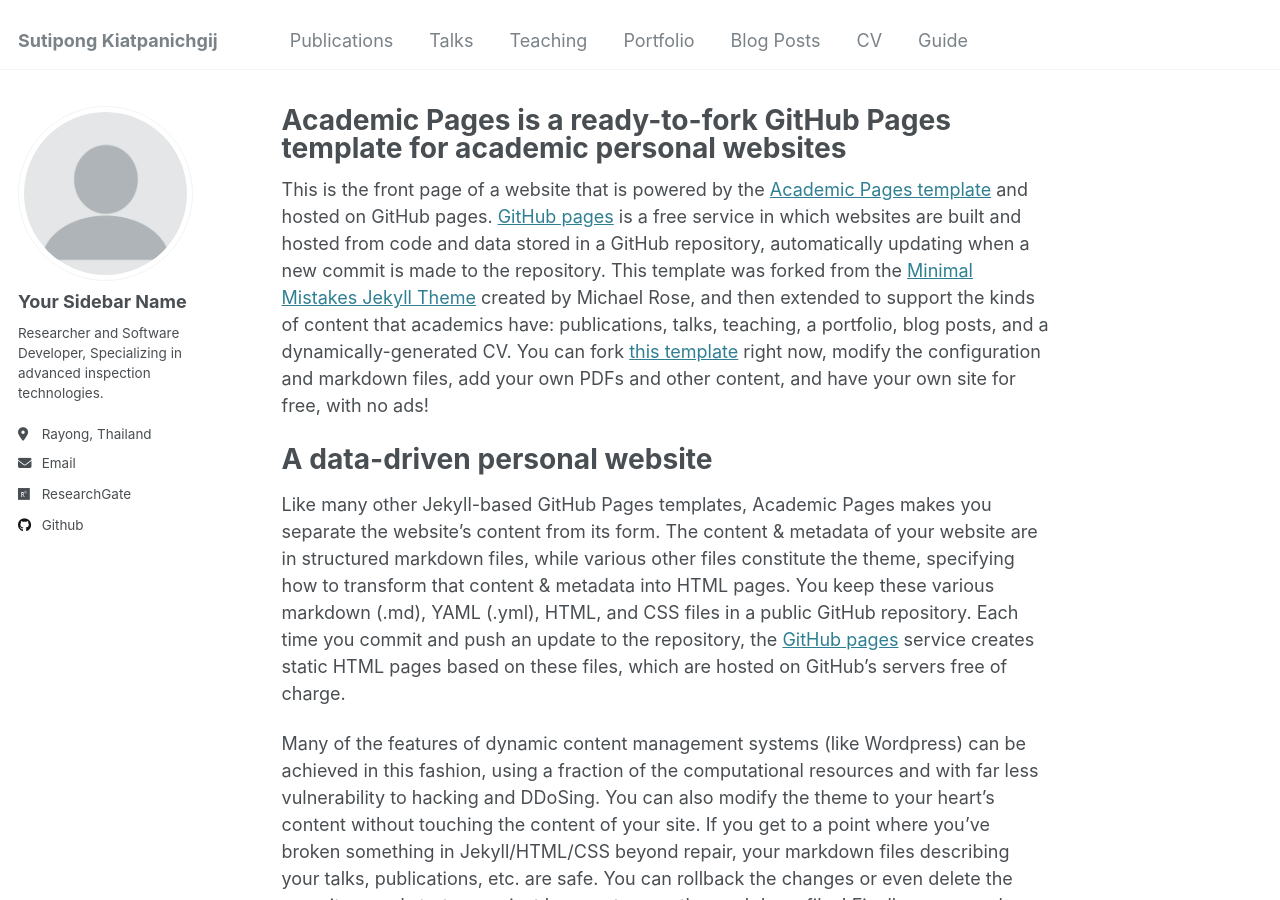
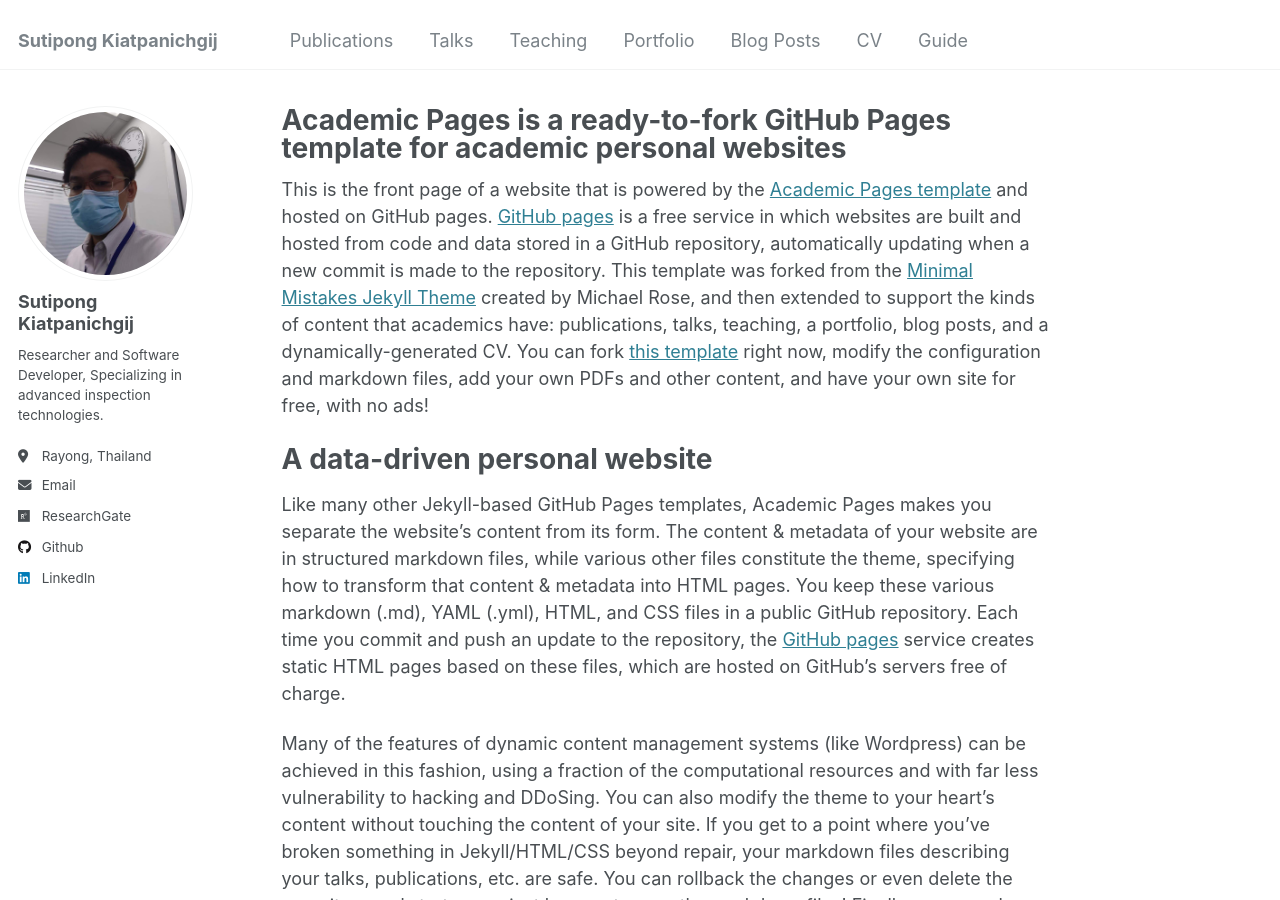
Before and after one commit to SKiatpanichgij/SKiatpanichgij.github.io, a Jekyll site: the page built from _pages/about.md, in a window 1280 px wide and 900 px high. Built offline with Jekyll 4.4.1, drawn with Linux system fonts in a browser that asks for light colours.

Commit message:
change image

```diff
--- a/_config.yml
+++ b/_config.yml
@@ -22,7 +22,7 @@ repository               : "skiatpanichgij/skiatpanichgij.github.io"
 author:
   # Biographic information
   avatar           : "profile.png"
-  name             : "Your Sidebar Name"
+  name             : "Sutipong Kiatpanichgij"
   pronouns         : # example: "she/her"
   bio              : "Researcher and Software Developer, Specializing in advanced inspection technologies."
   location         : "Rayong, Thailand"
@@ -58,7 +58,7 @@ author:
   keybase          : # Username
   instagram        : # Username
   lastfm           : # Username
-  linkedin         : # Username
+  linkedin         : "sutipong-kiatpanichgij-41204817"# Username
   mastodon         : # URL
   medium           : # URL
   pinterest        : # Username
```
Also changed, not shown: images/profile.png.
